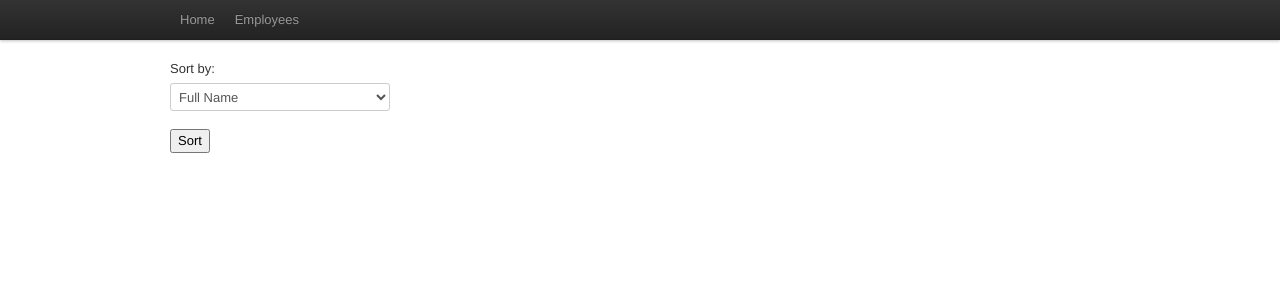
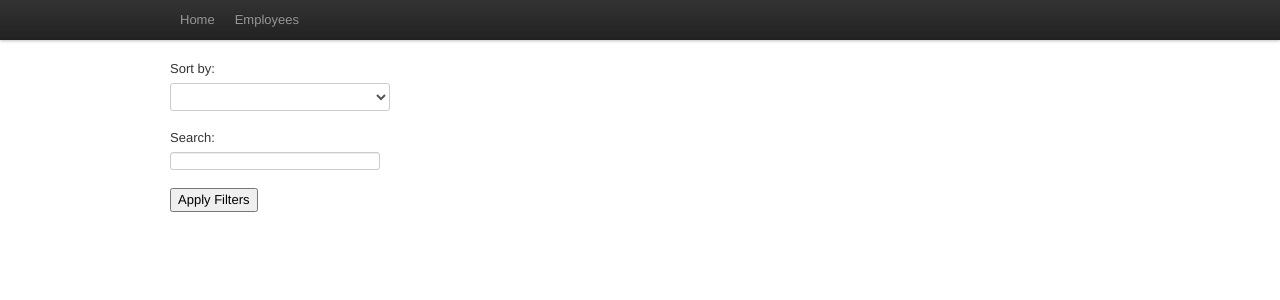
Before and after one commit to Eugen1y/test_website, a Django app: page /employees/ in a window 1280 px wide. Shown: the top 300 px of the page. Run offline with Django 3.2, Linux system fonts and the light colour scheme; some libraries are stand-ins or nearby versions.

Commit message:
add search

```diff
--- a/templates/employees.html
+++ b/templates/employees.html
@@ -4,13 +4,17 @@
 <form method="get" action="{% url 'employees' %}">
     {% csrf_token %}
     {{ form.as_p }}
-    <button type="submit">Sort</button>
+    <button type="submit">Apply Filters</button>
 </form>
 
 {% for employee in employees %}
-    <h1>{{ employee.full_name }}</h1>
-    <h2>{{ employee.level }}</h2>
-    <p>{{ employee.position }}</p>
-    <p>{{ employee.email }}</p>
+    <div>
+        <h1>{{ employee.full_name  }}</h1>
+        <h2>{{ employee.level }}</h2>
+        <p>{{ employee.position }}</p>
+        <p>{{ employee.email }}</p>
+    </div>
 {% endfor %}
+
+
 {% endblock %}
--- a/user/forms.py
+++ b/user/forms.py
@@ -1,7 +1,9 @@
 from django import forms
+
 
 class EmployeeSortForm(forms.Form):
     SORT_CHOICES = (
+        ('', ''),
         ('full_name', 'Full Name'),
         ('position', 'Position'),
         ('hire_date', 'Hire Date'),
@@ -10,3 +12,4 @@ class EmployeeSortForm(forms.Form):
     )
 
     sort_by = forms.ChoiceField(choices=SORT_CHOICES, required=False, label='Sort by')
+    search_query = forms.CharField(max_length=255, required=False, label='Search')
--- a/user/urls.py
+++ b/user/urls.py
@@ -1,9 +1,9 @@
 from django.urls import path
-from user.views import EmployeeListView, load_hierarchy, EmployeesListView, employee_list
+from user.views import EmployeeListView, load_hierarchy, EmployeesListView
 
 urlpatterns = [
     path('', EmployeeListView.as_view(), name='employee'),
     path('load_hierarchy/<int:employee_id>/', load_hierarchy, name='load_hierarchy'),
     path('employees/', EmployeesListView.as_view(), name='employees'),
-    path('employee-list/',employee_list,name='employee_list')
+
 ]
--- a/user/views.py
+++ b/user/views.py
@@ -3,6 +3,7 @@ from django.views.generic import ListView
 from django.http import JsonResponse
 from user.models import Employee
 from .forms import EmployeeSortForm
+from django.db.models import Q
 
 
 class EmployeeListView(ListView):
@@ -21,10 +22,25 @@ class EmployeesListView(ListView):
 
     def get_queryset(self):
         form = EmployeeSortForm(self.request.GET)
-        if form.data:
-            if form.is_valid():
-                sort_by = form.cleaned_data['sort_by']
-                return Employee.objects.all().order_by(sort_by)
+        if form.is_valid():
+            sort_by = form.cleaned_data['sort_by']
+            search_query = form.cleaned_data['search_query']
+            queryset = Employee.objects.all()
+
+            if search_query:
+                queryset = queryset.filter(
+                    Q(full_name__icontains=search_query) |
+                    Q(position__icontains=search_query) |
+                    Q(email__icontains=search_query) |
+                    Q(hire_date__icontains=search_query) |
+                    Q(level__icontains=search_query)
+
+                ).order_by('full_name')
+
+            if sort_by:
+                queryset = queryset.order_by(sort_by)
+
+            return queryset
         return Employee.objects.all()
 
     def get_context_data(self, **kwargs):
```
